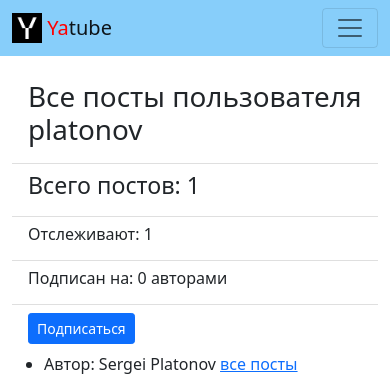
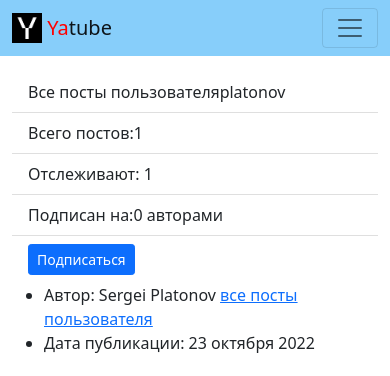
Before and after one commit to platonov1727/hw05_final, a Django app: page /profile/platonov/ in a window 390 px wide. Shown: the top 376 px of the page. Run offline with Django 3.2, Linux system fonts and the light colour scheme; data comes from the database, SQL or seed files in the repository; both versions use the stored data as it was after the commit; data that the repository does not hold is empty; some libraries are stand-ins or nearby versions.

Commit message:
Poigral so stilyami

```diff
--- a/yatube/posts/forms.py
+++ b/yatube/posts/forms.py
@@ -6,7 +6,7 @@
 class PostForm(forms.ModelForm):
     class Meta:
         model = Post
-        fields = 'text', 'group', 'image'
+        fields = 'theme', 'text', 'group', 'image'
 
 
 class CommentForm(forms.ModelForm):
--- a/yatube/posts/models.py
+++ b/yatube/posts/models.py
@@ -9,6 +9,11 @@
 class Post(models.Model):
     text = models.TextField(verbose_name='Текст поста',
                             help_text='Введите текст поста')
+    theme = models.CharField(max_length=50,
+                             help_text='Тема поста',
+                             verbose_name='Тема поста',
+                             blank=True,
+                             default='')
     pub_date = models.DateTimeField(auto_now_add=True,
                                     verbose_name='Дата публикации',
                                     help_text='Дата публикации поста',
--- a/yatube/templates/base.html
+++ b/yatube/templates/base.html
@@ -37,5 +37,6 @@
 <script src="https://cdn.jsdelivr.net/npm/bootstrap@4.3.1/dist/js/bootstrap.min.js"
         integrity="sha384-JjSmVgyd0p3pXB1rRibZUAYoIIy6OrQ6VrjIEaFf/nJGzIxFDsf4x0xIM+B07jRM"
         crossorigin="anonymous"></script>
+<script src="https://kit.fontawesome.com/1f8c8b1e7a.js" crossorigin="anonymous"></script>
 </body>
 </html>
--- a/yatube/templates/includes/article.html
+++ b/yatube/templates/includes/article.html
@@ -7,22 +7,26 @@
         </li>
         <li>Дата публикации: {{ post.pub_date|date:"d E Y" }}</li>
     </ul>
-    {% thumbnail post.image "960x339" crop="center" upscale=True as im %}
+    {% thumbnail post.image "960x360" crop="center" upscale=True as im %}
         <img class="card-img my-2" src="{{ im.url }}">
     {% endthumbnail %}
+    <h3>{{ post.theme }}</h3>
     <p>{{ post.text|linebreaksbr }}</p>
-    <p><a href="{% url 'posts:post_detail' post.id %}">подробная информация
+    <p><a class="links" href="{% url 'posts:post_detail' post.id %}">Подробнее |
+
+        <a class="links" href="{% url 'posts:post_detail' post.id %}">Комментарии<i class="fa-light fa-comments"></i>{{ post.comments.count }}|</a>
+
+    </a>
+
+    {% if post.group %}
+        <a class="links" href="{% url 'posts:group_list' post.group.slug %}">все записи
+            группы: {{ post.group.title }}</a>
+    {% endif %}
 
         {% if post.author.username == user.username %}
                     <a href="{% url 'posts:post_delete' post.id %}"
-                       class="btn-sm links"
+                       class="btn-sm links align-right"
                        role="button">Удалить</a>
                 {% endif %}
-
-    </a>
-    </p>
-    {% if post.group %}
-        <a href="{% url 'posts:group_list' post.group.slug %}">все записи
-            группы</a>
-    {% endif %}
+</p>
 </article>
--- a/yatube/templates/posts/includes/profile_settings.html
+++ b/yatube/templates/posts/includes/profile_settings.html
@@ -1,15 +1,14 @@
 {% load thumbnail %}
 <ul class="list-group list-group-flush">
-    <li class="list-group-item"><h1>Все посты
-        пользователя {{ author.username }}</h1></li>
-    <li class="list-group-item"><h3>Всего
-        постов: {{ author.posts.count }} </h3></li>
-    <li class="list-group-item"><h6>
-        Отслеживают: {{ followers_count }} </h6></li>
+    <li class="list-group-item">Все посты
+        пользователя{{ author.username }}</li>
+    <li class="list-group-item">Всего
+        постов:{{ author.posts.count }}</li>
+    <li class="list-group-item">Отслеживают:
+        {{ followers_count }} </li>
     <li class="list-group-item">
-        {% if author.username %}
-            <h6>Подписан на: {{ followings_count }}
-                авторами</h6>
+        {% if author.username %}Подписан на:{{ followings_count }}
+                авторами
         {% endif %}
     </li>
     <li class="list-group-item">{% if following %}
--- a/yatube/templates/posts/index.html
+++ b/yatube/templates/posts/index.html
@@ -3,7 +3,7 @@
 {% block content %}
     <main>
         {% include 'posts/includes/switcher.html' %}
-        <div class="container py-5">
+        <div class="container col-md-6 py-5">
             <h1>{{ text }}</h1>
             {% comment %} {% cache 20 index_page %} {% endcomment %}
                 {% for post in page_obj %}
--- a/yatube/templates/posts/post_detail.html
+++ b/yatube/templates/posts/post_detail.html
@@ -37,6 +37,7 @@
           {% thumbnail post.image "960x339" crop="center" upscale=True as im %}
               <img class="card-img my-2" src="{{ im.url }}">
           {% endthumbnail %}
+          <h4>{{ post.theme }}</h4>
           <p>
             {{ post.text }}
           </p>
```
Also changed, not shown: yatube/db.sqlite3, yatube/posts/migrations/0012_post_theme.py (added), yatube/posts/migrations/0013_auto_20221023_1839.py (added), yatube/posts/migrations/0014_auto_20221023_1839.py (added).
